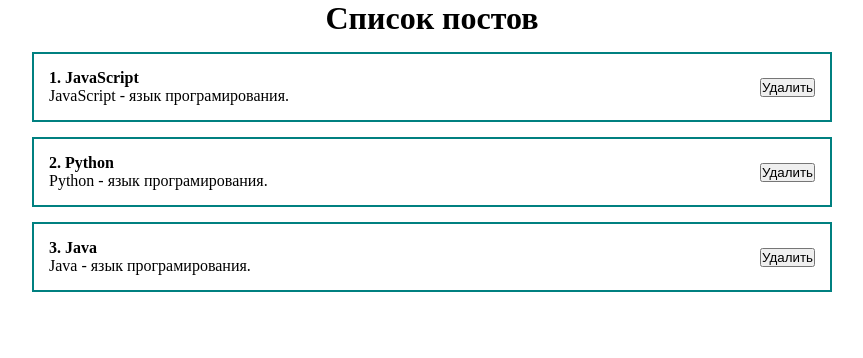
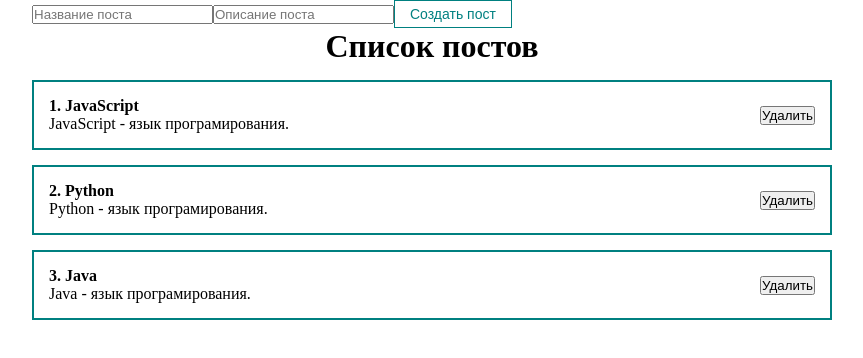
Before and after one commit to andrej-king/react_fundamental_docker, a React (Create React App) app in the folder app/: page / in a window 1280 px wide. Shown: the top 358 px of the page, without its empty margins (208-1071 px from the left). Built offline with nearby package versions, Linux system fonts and the light colour scheme.

Commit message:
Created new button component

```diff
--- a/app/src/App.js
+++ b/app/src/App.js
@@ -2,6 +2,7 @@ import React, {useState} from 'react'
 import '../src/styles/App.css'
 import PostItem from "./components/PostItem";
 import PostList from "./components/PostList";
+import MyButton from './components/UI/button/MyButton'
 
 // basic hooks
 
@@ -18,6 +19,12 @@ function App() {
             {/*<Counter/>*/}
             {/*<ClassCounter/>*/}
 
+            <form>
+                <input type="text" placeholder="Название поста" />
+                <input type="text" placeholder="Описание поста" />
+                <MyButton>Создать пост</MyButton>
+            </form>
+
             <PostList posts={posts} title={"Список постов"}/>
 
         </div>
--- /dev/null
+++ b/app/src/components/UI/button/MyButton.jsx
@@ -0,0 +1,12 @@
+import React from 'react';
+import classes from './MyButton.module.css'
+
+const MyButton = ({children, ...props}) => {
+    return (
+        <button {...props} className={classes.myBtn}>
+            {children}
+        </button>
+    );
+};
+
+export default MyButton;
--- /dev/null
+++ b/app/src/components/UI/button/MyButton.module.css
@@ -0,0 +1,8 @@
+.myBtn {
+  padding: 5px 15px;
+  color: teal;
+  font-size: 14px;
+  background: transparent;
+  border: 1px solid teal;
+  cursor: pointer;
+}
```
